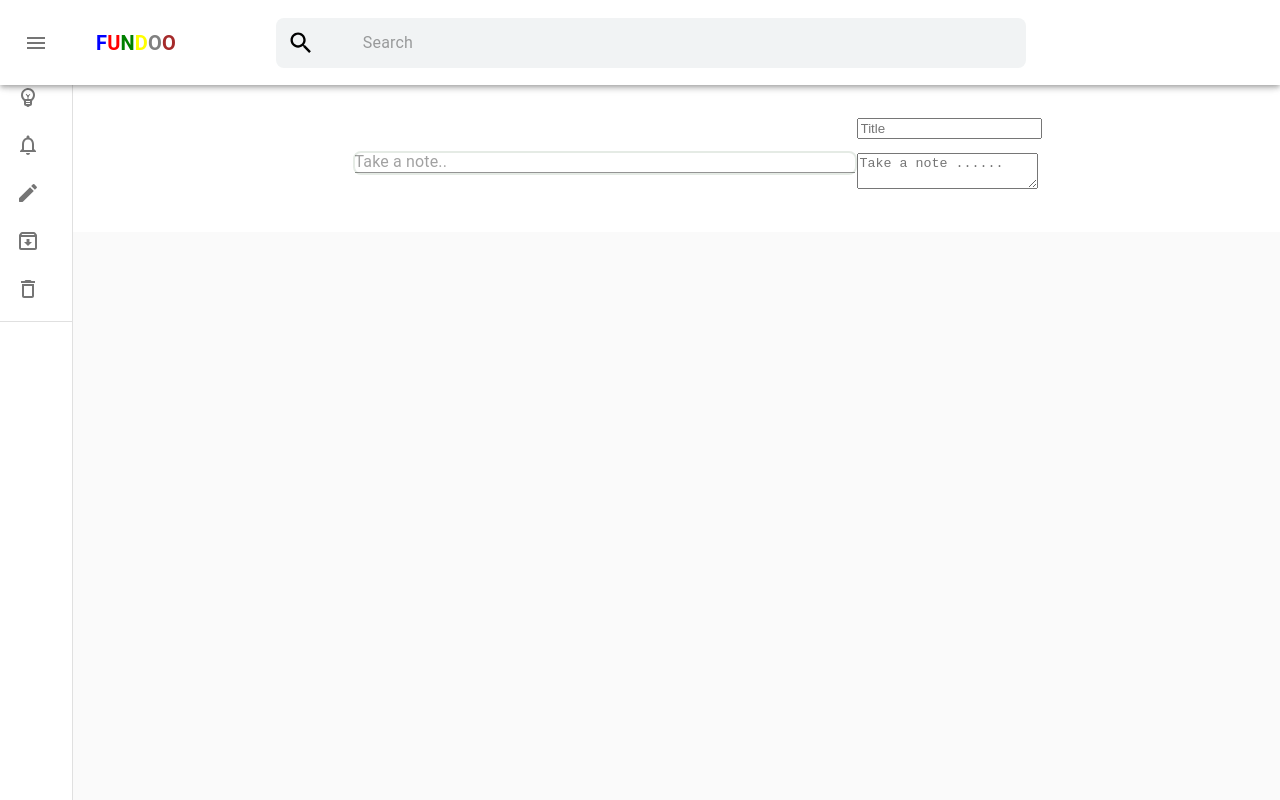
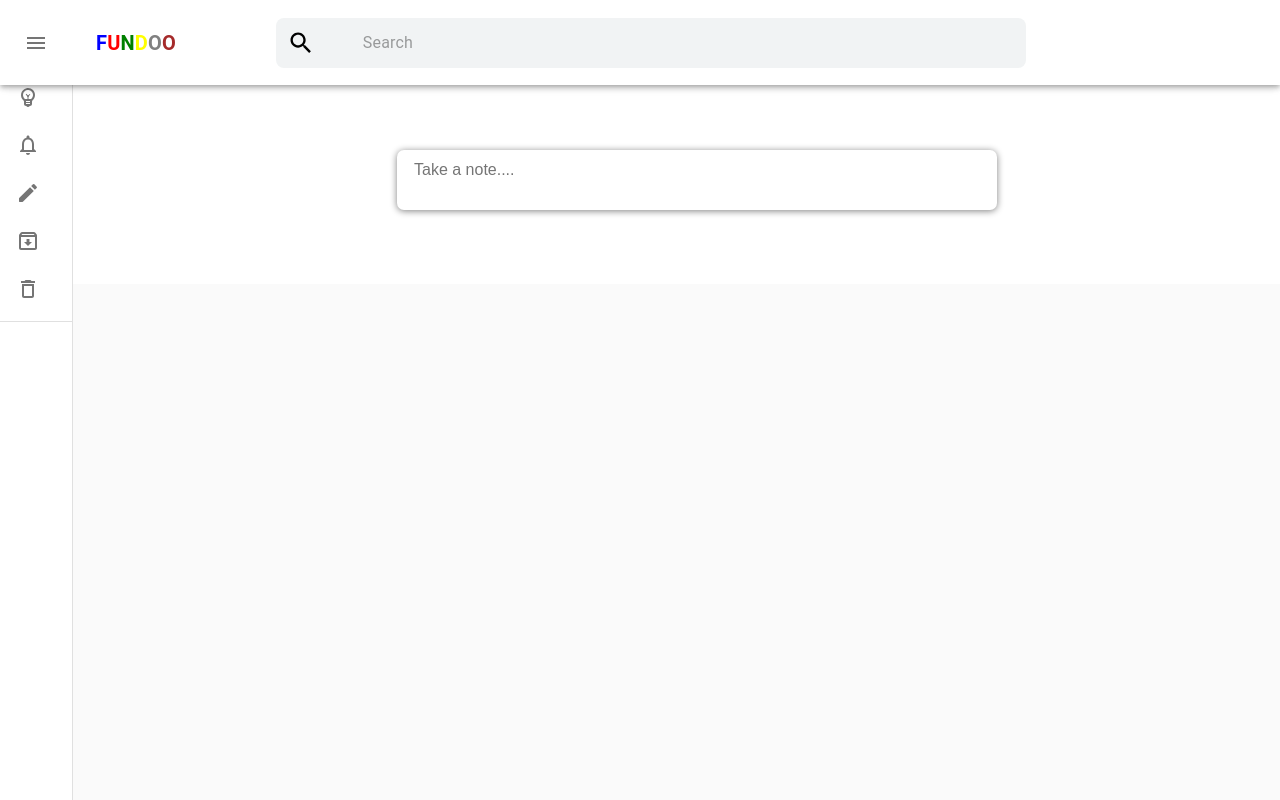
Before and after one commit to ZzeErrO/FundooFrontEnd, a React (Create React App) app: page /dashBoard in a window 1280 px wide. Built offline with nearby package versions, Linux system fonts and the light colour scheme.

Commit message:
[Prashik]Added: Modified some of the errors

```diff
--- a/src/pages/DashBoard/CreateNote.css
+++ b/src/pages/DashBoard/CreateNote.css
@@ -34,3 +34,38 @@
 .MuiInputBase-input{
     height: 10px !important;
 }
+
+form{
+
+    display: flex;
+    flex-direction: column;
+}
+
+form{
+    position: relative;
+    width:600px;
+    margin:32px auto 50px auto;
+    background: #fff;
+    padding: 7px;
+    border-radius: 7px;
+    box-shadow: 0 1px 7px rgb(128,128,128);
+
+}
+form input{
+    width:100%;
+    border:none;
+    padding: 4px 10px;
+    margin-bottom: 20px;
+    outline: none;
+    font-size: 1rem;
+    resize: none;
+}
+form textarea
+{
+    width:100%;
+    border:none;
+    padding: 4px 10px;
+    outline: none;
+    font-size: 1rem;
+    resize: none;
+}
--- a/src/pages/DashBoard/CreateNote.jsx
+++ b/src/pages/DashBoard/CreateNote.jsx
@@ -1,4 +1,4 @@
-import React from  'react';
+import React from 'react';
 import { Redirect } from "react-router-dom";
 import Button from '@material-ui/core/Button';
 import TextField from '@material-ui/core/TextField';
@@ -20,59 +20,47 @@ import ImageOutlinedIcon from '@material-ui/icons/ImageOutlined';
 
 const axios_service = new Userservice();
 
-export default class registrationPage extends React.Component{
+export default class registrationPage extends React.Component {
   constructor(props) {
     super(props);
     this.state = {
-            Title:'',
-            Note:'',
+      Title: '',
+      Note: '',
       toOpenNote: false,
     }
   }
 
-      handleChange = () =>{
+  handleChange = () => {
     this.setState({ toOpenNote: true });
   }
 
-      handleChange2 = () =>{
+  handleChange2 = () => {
     this.setState({ toOpenNote: false });
   }
 
-      handleChangeTitle = (e) =>{
+  handleChangeTitle = (e) => {
     console.log(e.target.value);
-        this.setState({Title: e.target.value})
+    this.setState({ Title: e.target.value })
   }
 
-      handleChangeNote = (e) =>{
+  handleChangeNote = (e) => {
     console.log(e.target.value);
-        this.setState({Note: e.target.value})
+    this.setState({ Note: e.target.value })
   }
 
-      render(){
+  render() {
 
     return (
       <>
         {this.state.toOpenNote ?
 
-            <div className = "NoteBody">
-                        <div className = "textfieldinput">
-                            <div>
-                            <TextField className = "text"
-                            placeholder = "Title"
+          <div className="NoteBody">
+            <form>
+              <input type="text" placeholder="Title" name="title"  onChange = {e => this.handleChangeTitle(e)}/>
 
-                            size = "small"
-                            onChange = {e => this.handleChangeTitle(e)}
-                            />
-                            </div>
-                            <div>
-                            <TextField className = "text"
-                            placeholder = "Take a note.."
-                            size = "small"
-                            onChange = {e => this.handleChangeNote(e)}
-                            />
-                            </div>
+              <textarea name="content" placeholder="Take a note ......" onChange = {e => this.handleChangeNote(e)}/>
 
-                        <List className = "Icons">
+              <List className="Icons">
                 <ListItem button key="Index">
                   <ListItemIcon>{<NotificationsNoneOutlinedIcon />}</ListItemIcon>
 
@@ -89,30 +77,24 @@ export default class registrationPage extends React.Component{
                   <ListItemIcon>{<ArchiveOutlinedIcon />}</ListItemIcon>
 
                 </ListItem>
-                            <ListItem button onClick = {e => this.handleChange2()}>
+                <ListItem button onClick={e => this.handleChange2()}>
                   Close
                 </ListItem>
               </List>
-                        </div>
+
+
+
+
+
+            </form>
+
           </div>
 
           :
 
-               <div className = "NoteBody">
-                            <div className = "textfieldinput">
-                            <TextField className = "text"
-                            placeholder = "Take a note.."
-                            size = "small"
-                            onClick = {e => this.handleChange()}
-                            />
-                            </div>
-
+          <div className="NoteBody">
             <form>
-                <input type="text" placeholder ="Title" name="title" />
-                <p>
-                  <textarea name="content" placeholder ="Take a note ......"/>
-
-                    </p>
+              <input type="text" placeholder="Take a note...." name="title" onClick={e => this.handleChange()} />
             </form>
 
           </div>
--- a/src/pages/DashBoard/DashBoard.css
+++ b/src/pages/DashBoard/DashBoard.css
@@ -58,33 +58,3 @@
 
     color: brown;
 }
-
-
-form{
-    position: relative;
-    width:600px;
-    margin:32px auto 50px auto;
-    background: #fff;
-    padding: 7px;
-    border-radius: 7px;
-    box-shadow: 0 1px 7px rgb(128,128,128);
-
-}
-form input{
-    width:100%;
-    border:none;
-    padding: 4px 10px;
-    margin-bottom: 20px;
-    outline: none;
-    font-size: 1rem;
-    resize: none;
-}
-form textarea
-{
-    width:100%;
-    border:none;
-    padding: 4px 10px;
-    outline: none;
-    font-size: 1rem;
-    resize: none;
-}
--- a/src/pages/DashBoard/DashBoard.jsx
+++ b/src/pages/DashBoard/DashBoard.jsx
@@ -130,6 +130,10 @@ export default function MiniDrawer() {
   const theme = useTheme();
   const [open, setOpen] = React.useState(false);
 
+  React.useEffect(() => {
+    document.title = `FUNDOO`;
+  })
+
   const handleDrawerOpen = () => {
     setOpen(true);
   };
--- a/src/pages/LoginPage/LoginPage.jsx
+++ b/src/pages/LoginPage/LoginPage.jsx
@@ -28,8 +28,8 @@ export default class LoginPage extends React.Component {
   }
 
   componentDidMount() {
+    document.title = `Login`;
     console.log(this.inputref)
-    console.log(this.inputref.current.focus())
     this.inputref.current.focus()
   }
 
@@ -123,7 +123,7 @@ export default class LoginPage extends React.Component {
             <div className="textinput">
 
               <TextField
-                ref={this.inputref}
+                inputRef={this.inputref}
                 error={this.state.EmailError}
                 label="Enter Email"
                 type="Email"
--- a/src/pages/RegistrationPage/RegistrationPage.jsx
+++ b/src/pages/RegistrationPage/RegistrationPage.jsx
@@ -7,7 +7,6 @@ import fundoo4 from '../../assets/fundoo4.svg';
 import fundoo2 from '../../assets/fundoo2.jpg';
 import fundoo3 from '../../assets/fundoo3.jpg';
 import Userservice from '../../services/userservice';
-
 
 const axios_service = new Userservice();
 
@@ -27,6 +26,13 @@ export default class registrationPage extends React.Component{
             ConfirmPasswordError:false,
             redirect: null
           }
+          this.inputref = React.createRef()
+      }
+
+      componentDidMount(){
+        document.title = `Registration`;
+        console.log(this.inputref)
+    this.inputref.current.focus()
       }
 
       signinpage = () => {
@@ -140,6 +146,7 @@ export default class registrationPage extends React.Component{
 
               <div className="names2">
                 <TextField
+                inputRef={this.inputref}
                 error = {this.state.FirstNameError}
                 label = "First Name"
                 type = "text"
```
Lines whose indentation alone changed are shown as unchanged.
